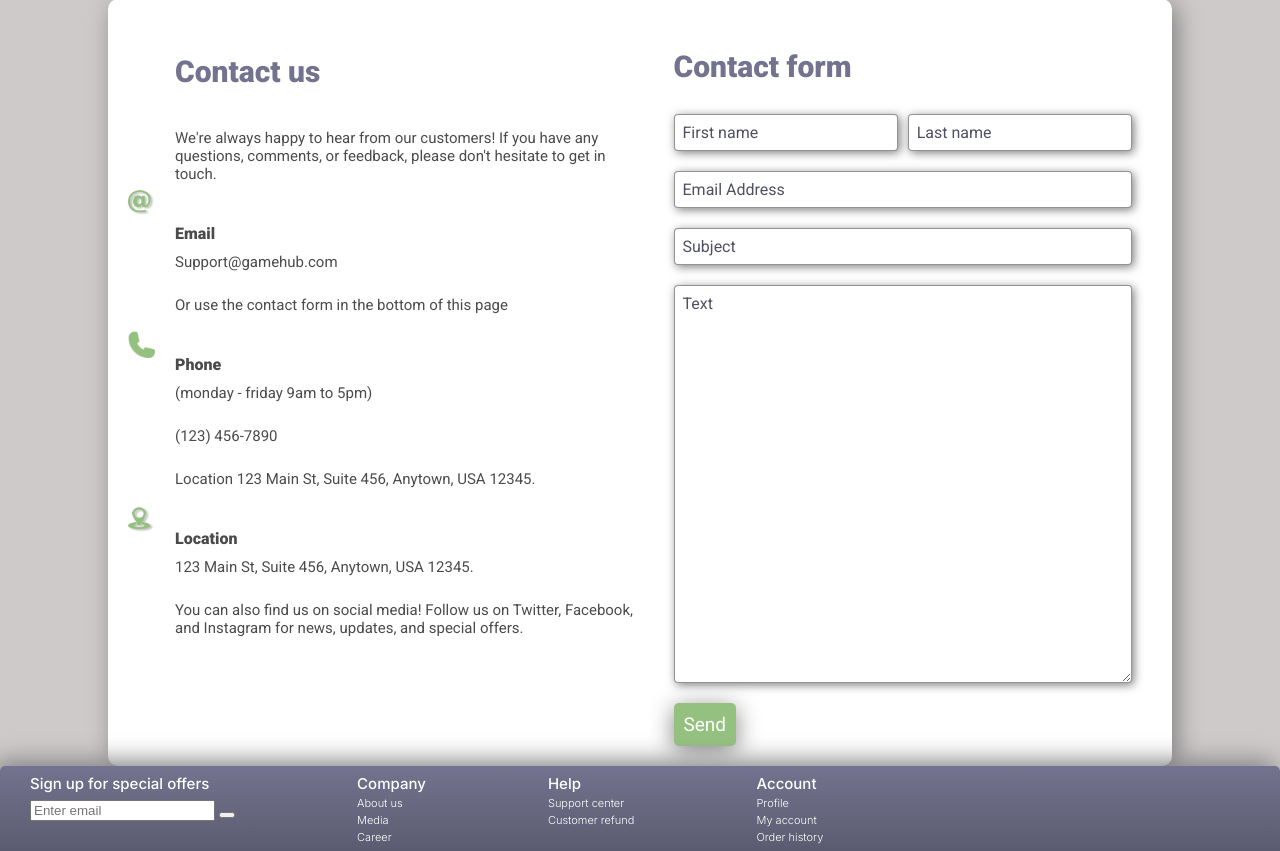
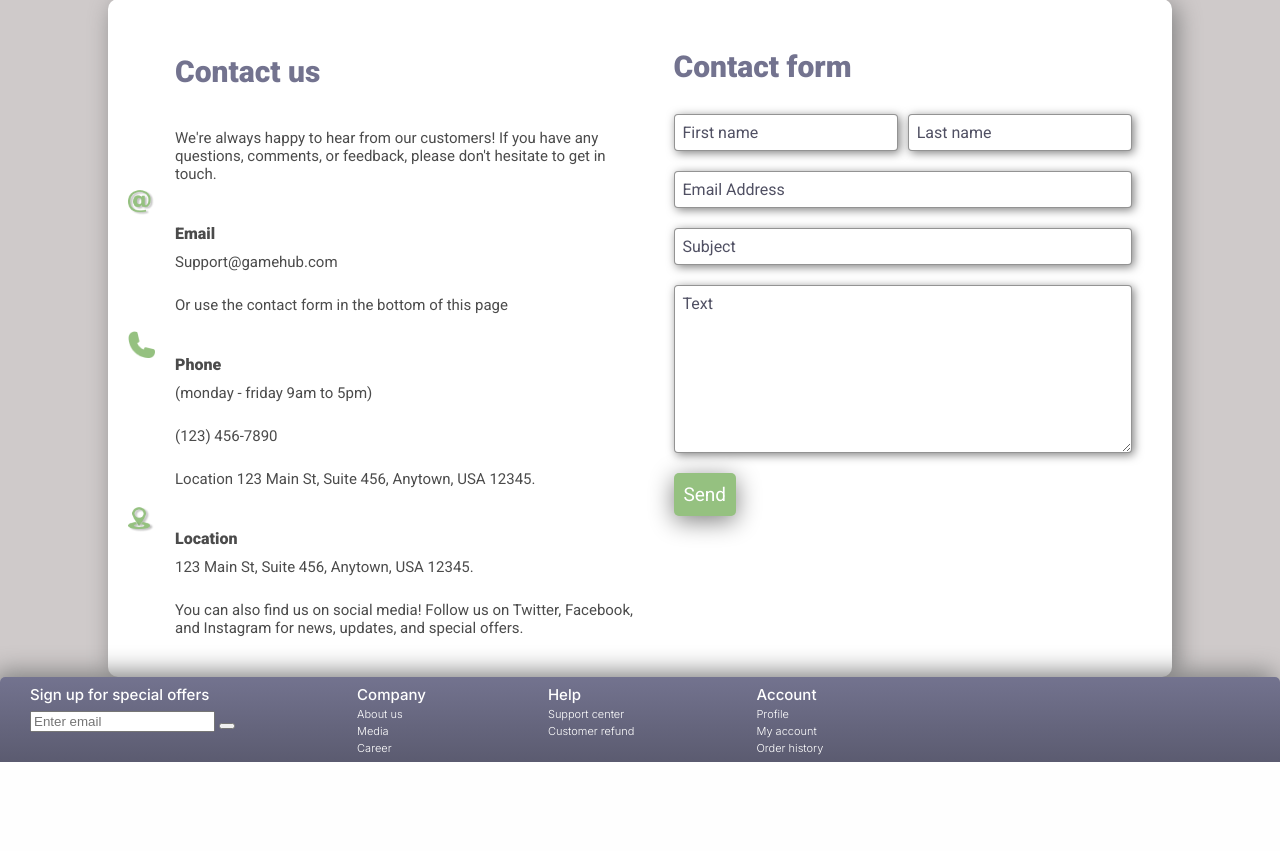
Before and after one commit to Noroff-FEU-Assignments/cross-course-project-evrlong, a PHP site: page /contact.html in a window 1280 px wide. Shown: the part 164-1015 px from the top of the page. After the commit the page ends 926 px from the top, so only its background shows below. Run offline with PHP 8.4, Linux system fonts and the light colour scheme.

Commit message:
Update style.css

```diff
--- a/CSS/style.css
+++ b/CSS/style.css
@@ -989,6 +989,9 @@ textarea::placeholder {
   border-radius: 4px;
   box-shadow: 2px 2px 10px rgba(0, 0, 0, 0.5);
 }
+.form__style textarea {
+  height: 150px;
+}
 
 .form__style .half {
   flex-basis: calc(50%);
```
